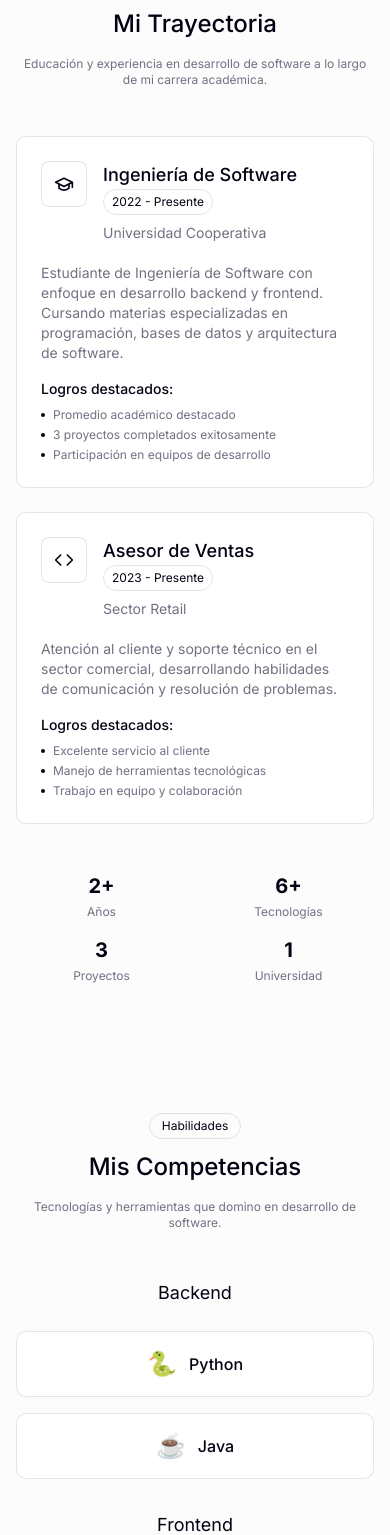
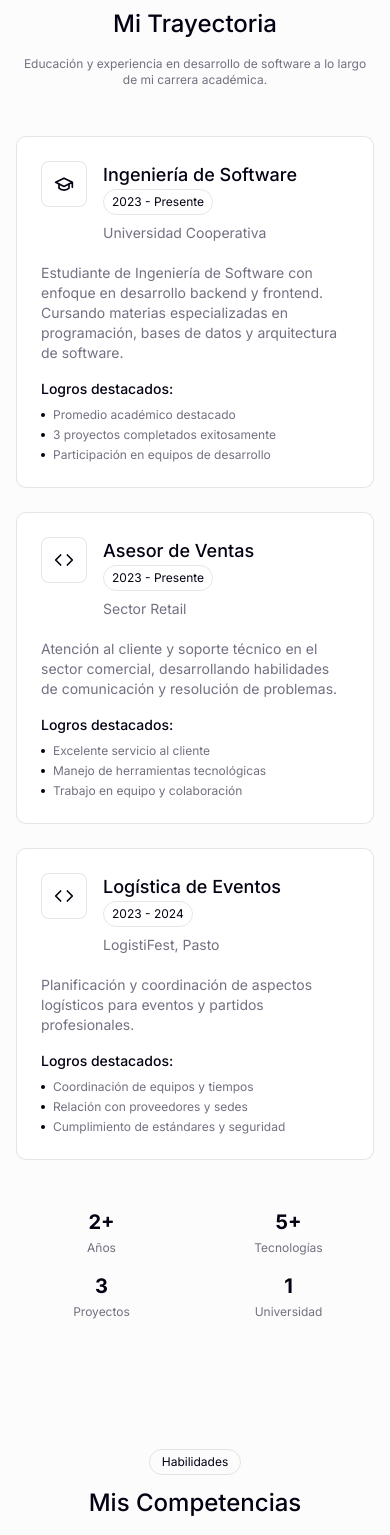
Before and after one commit to rafael5678/portfolio, a Next.js app: page / in a window 390 px wide. Shown: the part 5760-7295 px from the top of the page. Built offline with nearby package versions, Linux system fonts and the light colour scheme; no server answers.

Commit message:
Experiencia: periodo 2023–Presente; agregar experiencia de Logística; Tecnologías 5+ y lista de tecnologías reducida a 5

```diff
--- a/src/components/sections/ExperienceSection.tsx
+++ b/src/components/sections/ExperienceSection.tsx
@@ -50,6 +50,20 @@ export const ExperienceSection = () => {
                 t.work.achievement3
               ]}
             />
+          {t.logistics && (
+            <ExperienceCard
+              icon={<Code className="w-5 h-5" />}
+              title={t.logistics.title}
+              period={t.logistics.period}
+              company={t.logistics.company}
+              description={t.logistics.description}
+              achievements={[
+                t.logistics.achievement1,
+                t.logistics.achievement2,
+                t.logistics.achievement3
+              ]}
+            />
+          )}
           </div>
         </div>
 
@@ -60,7 +74,7 @@ export const ExperienceSection = () => {
               <div className="text-xs text-muted-foreground">{language === 'es' ? 'Años' : 'Years'}</div>
             </div>
             <div>
-              <div className="text-xl md:text-2xl mb-1 font-bold text-foreground">6+</div>
+              <div className="text-xl md:text-2xl mb-1 font-bold text-foreground">5+</div>
               <div className="text-xs text-muted-foreground">{language === 'es' ? 'Tecnologías' : 'Technologies'}</div>
             </div>
             <div>
--- a/src/components/sections/GitHubStatsSection.tsx
+++ b/src/components/sections/GitHubStatsSection.tsx
@@ -49,8 +49,7 @@ export const GitHubStatsSection = () => {
     { name: "JavaScript", icon: "🟨", link: "https://developer.mozilla.org/es/docs/Web/JavaScript" },
     { name: "Python", icon: "🐍", link: "https://www.python.org/" },
     { name: "Java", icon: "☕", link: "https://www.java.com/" },
-    { name: "CSS", icon: "🎨", link: "https://developer.mozilla.org/es/docs/Web/CSS" },
-    { name: "HTML", icon: "📄", link: "https://developer.mozilla.org/es/docs/Web/HTML" }
+    { name: "CSS", icon: "🎨", link: "https://developer.mozilla.org/es/docs/Web/CSS" }
   ];
 
   return (
--- a/src/data/translations.ts
+++ b/src/data/translations.ts
@@ -109,7 +109,7 @@ export const translations = {
       subtitle: 'Educación y experiencia en desarrollo de software a lo largo de mi carrera académica.',
       education: {
         title: 'Ingeniería de Software',
-        period: '2022 - Presente',
+        period: '2023 - Presente',
         company: 'Universidad Cooperativa',
         description: 'Estudiante de Ingeniería de Software con enfoque en desarrollo backend y frontend. Cursando materias especializadas en programación, bases de datos y arquitectura de software.',
         achievement1: 'Promedio académico destacado',
@@ -124,6 +124,15 @@ export const translations = {
         achievement1: 'Excelente servicio al cliente',
         achievement2: 'Manejo de herramientas tecnológicas',
         achievement3: 'Trabajo en equipo y colaboración',
+      },
+      logistics: {
+        title: 'Logística de Eventos',
+        period: '2023 - 2024',
+        company: 'LogistiFest, Pasto',
+        description: 'Planificación y coordinación de aspectos logísticos para eventos y partidos profesionales.',
+        achievement1: 'Coordinación de equipos y tiempos',
+        achievement2: 'Relación con proveedores y sedes',
+        achievement3: 'Cumplimiento de estándares y seguridad',
       },
     },
     // Skills Section
@@ -349,7 +358,7 @@ export const translations = {
       subtitle: 'Education and experience in software development throughout my academic career.',
       education: {
         title: 'Software Engineering',
-        period: '2022 - Present',
+        period: '2023 - Present',
         company: 'Cooperative University',
         description: 'Software Engineering student with focus on backend and frontend development. Taking specialized courses in programming, databases and software architecture.',
         achievement1: 'Outstanding academic average',
@@ -364,6 +373,15 @@ export const translations = {
         achievement1: 'Excellent customer service',
         achievement2: 'Management of technological tools',
         achievement3: 'Teamwork and collaboration',
+      },
+      logistics: {
+        title: 'Event Logistics',
+        period: '2023 - 2024',
+        company: 'LogistiFest, Pasto',
+        description: 'Planning and coordination of logistics aspects for events and professional matches.',
+        achievement1: 'Team and time coordination',
+        achievement2: 'Vendor and venue relationships',
+        achievement3: 'Compliance with standards and safety',
       },
     },
     // Skills Section
```
